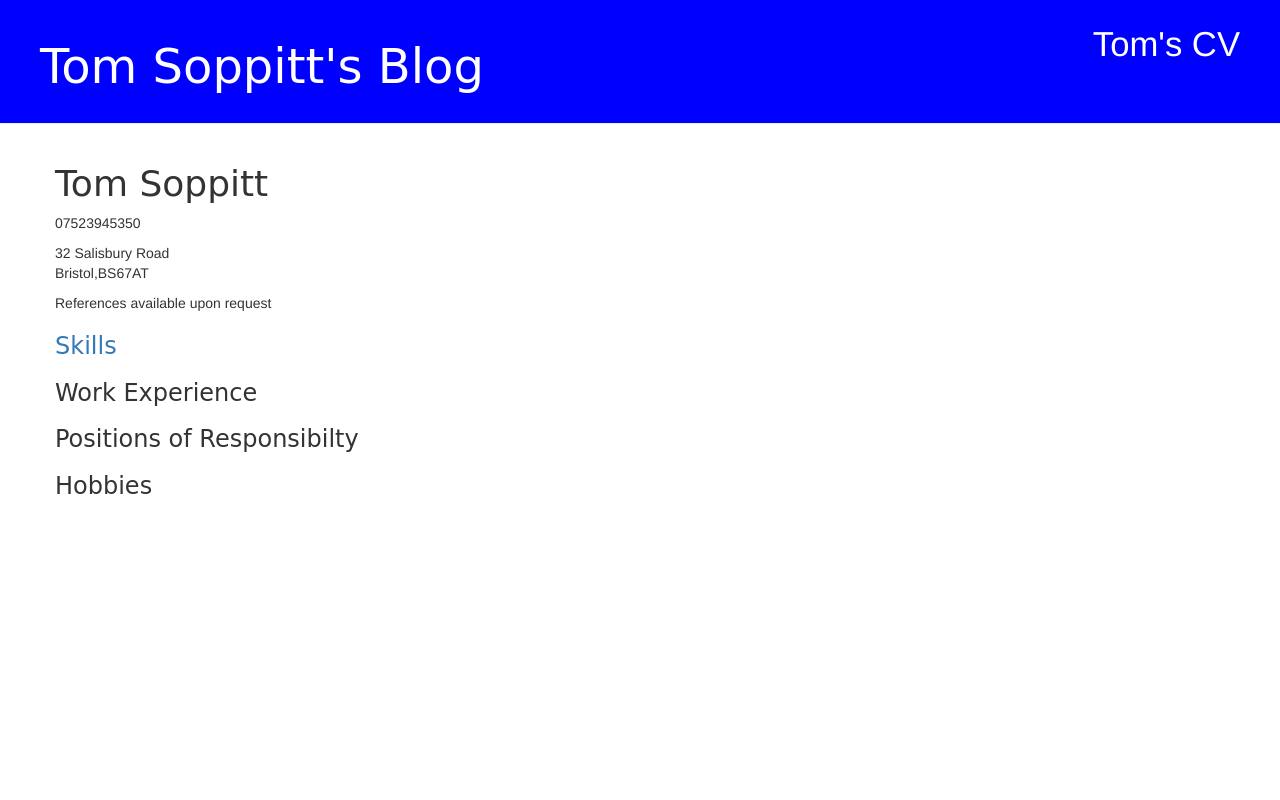
After one commit to Tommysoppitt/BridgingCoursework-Blog, a Django app: page /cv in a window 1280 px wide. The commit adds this page. Run offline with Django 3.2, Linux system fonts and the light colour scheme; data that the repository does not hold is empty; some libraries are stand-ins or nearby versions.

Commit message:
CV page and ability to add new skills to the skills section via a form

```diff
--- a/blog/admin.py
+++ b/blog/admin.py
@@ -1,3 +1,5 @@
 from django.contrib import admin
 from .models import Post
+from .models import Skill
 admin.site.register(Post)
+admin.site.register(Skill)
--- a/blog/static/css/blog.css
+++ b/blog/static/css/blog.css
@@ -1,4 +1,27 @@
-.page-header {
+
+body {}
+    font-family: "Roboto", sans-serif;
+    font-size: 17px;
+    background-color: #fdfdfd;
+}
+.shadow {
+    box-shadow: 0 4px 2px -2px rgba(0, 0, 0, 0.1);
+}
+.btn-danger {
+    color: #fff;
+    background-color: #f00000;
+    border-color: #dc281e;
+}
+.masthead {
+    background: #3398E1;
+    height: auto;
+    padding-bottom: 15px;
+    box-shadow: 0 16px 48px #E3E7EB;
+    padding-top: 10px;
+}
+
+
+    .page-header {
     background-color: blue;
     margin-top: 0;
     padding: 20px 20px 20px 40px;
--- a/blog/templates/blog/base.html
+++ b/blog/templates/blog/base.html
@@ -1,7 +1,7 @@
 {% load static %}
 <html>
 <head>
-<title>Django Girls blog</title>
+<title>Tom Soppitt's blog</title>
 <link rel="stylesheet" href="//maxcdn.bootstrapcdn.com/bootstrap/3.2.0/css/bootstrap.min.css">
 <link rel="stylesheet" href="//maxcdn.bootstrapcdn.com/bootstrap/3.2.0/css/bootstrap-theme.min.css">
 <link rel="stylesheet" href="{% static 'css/blog.css' %}">
@@ -12,6 +12,7 @@
             {% if user.is_authenticated %}
             <a href="{% url 'post_new' %}" class="top-menu"><span class="glyphicon glyphicon-plus"></span></a>
             {% endif %}
+            <a href="{% url 'cv' %}" class="top-menu"><span>Tom's CV</span></a>
         <h1><a href="/">Tom Soppitt's Blog</a></h1>
         </div>
         <div class="content container">
@@ -22,6 +23,7 @@
         </div>
         </div>
         </div>
+
         </body>
 
 
--- /dev/null
+++ b/blog/templates/blog/cv.html
@@ -0,0 +1,39 @@
+
+
+{% extends 'blog/base.html' %}
+
+<d{% block content %}
+
+
+
+        <h1>Tom Soppitt</h1>
+        <p id="bio_left">
+           07523945350<br />
+        </p>
+        <p id="bio_right">
+            32 Salisbury Road<br />
+            Bristol,BS67AT
+        </p>
+
+        <p>References available upon request</p>
+
+        <h3><a href="{% url 'skill_new' %}">Skills</a></h3>
+        {% for skill in skills %}
+
+
+<h4>{{ skill.skill }}</h4>
+
+<p>{{ skill.detail|truncatechars:250 }}</p>
+
+{% endfor %}
+
+        <h3>Work Experience</h3>
+
+
+        <h3>Positions of Responsibilty</h3>
+
+        <h3>Hobbies</h3>
+
+
+
+{% endblock %}
--- a/blog/urls.py
+++ b/blog/urls.py
@@ -5,4 +5,6 @@ path('', views.post_list, name='post_list'),
 path('post/<int:pk>/', views.post_detail, name='post_detail'),
 path('post/new/', views.post_new, name='post_new'),
 path('post/<int:pk>/edit/', views.post_edit, name='post_edit'),
+path('cv', views.cv, name='cv'),
+path('cv/skill_new', views.skill_new, name='skill_new'),
 ]
--- a/blog/views.py
+++ b/blog/views.py
@@ -3,13 +3,23 @@ from django.shortcuts import redirect
 from django.shortcuts import render, get_object_or_404
 from django.utils import timezone
 from .models import Post
+from .models import Skill
 from .forms import PostForm
+from .forms import SkillForm
+from django.shortcuts import get_object_or_404, render_to_response
+from django.template import RequestContext
 
 
+
+def cv(request):
+    skills = Skill.objects.all()
+    return render(request, 'blog/cv.html', {'skills': skills})
 
 def post_list(request):
     posts = Post.objects.filter(published_date__lte=timezone.now()).order_by('published_date')
     return render(request, 'blog/post_list.html', {'posts': posts})
+
+
 
 def post_new(request):
     if request.method == "POST":
@@ -23,6 +33,19 @@ def post_new(request):
     else:
         form = PostForm()
     return render(request, 'blog/post_edit.html', {'form': form})
+
+def skill_new(request):
+    if request.method == "POST":
+        form = SkillForm(request.POST)
+        if form.is_valid():
+            skill = form.save(commit=False)
+            skill.author = request.user
+            skill.save()
+            return redirect('cv')
+    else:
+        form = SkillForm()
+    return render(request, 'blog/post_edit.html', {'form': form})
+
 
 def post_detail(request, pk):
     post = get_object_or_404(Post, pk=pk)
```
Also changed, not shown: blog/forms.py (+7 -1 lines), blog/models.py (+14 -0 lines), blog/migrations/0002_skill.py (added).
